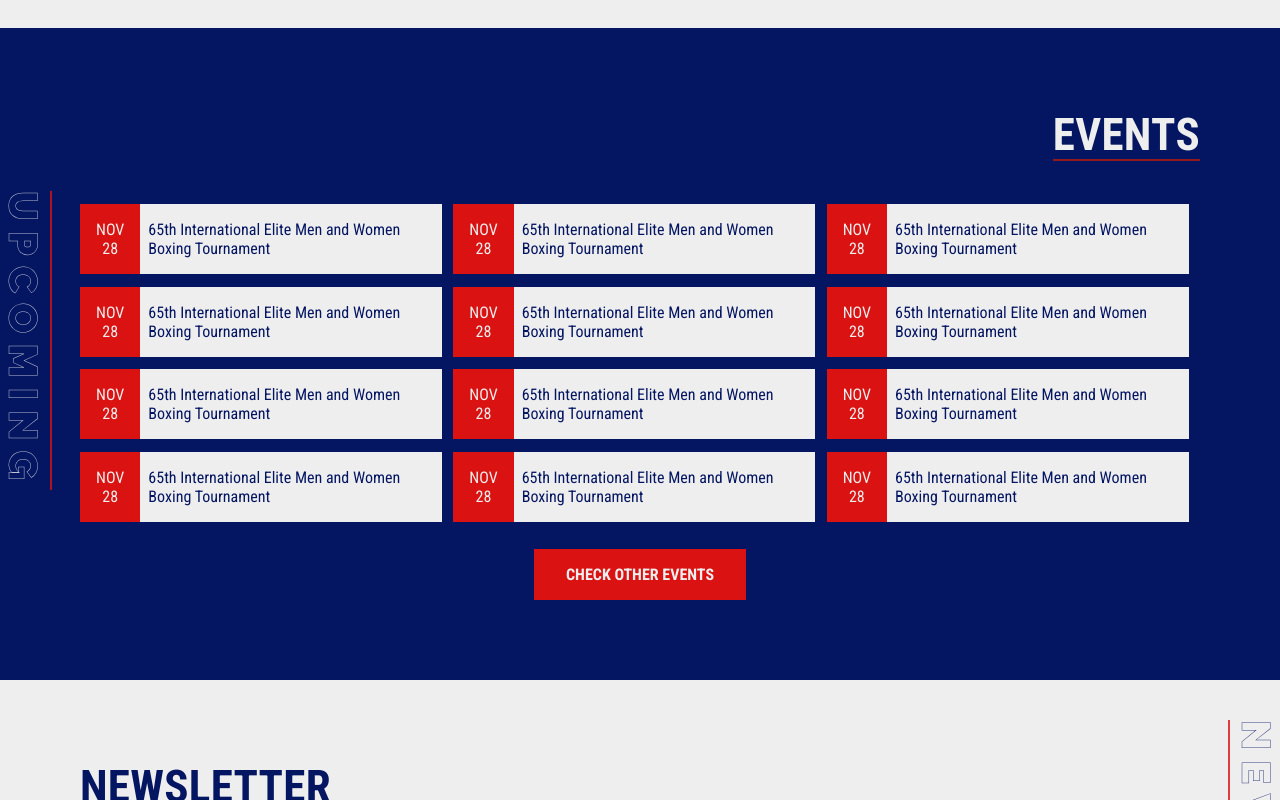
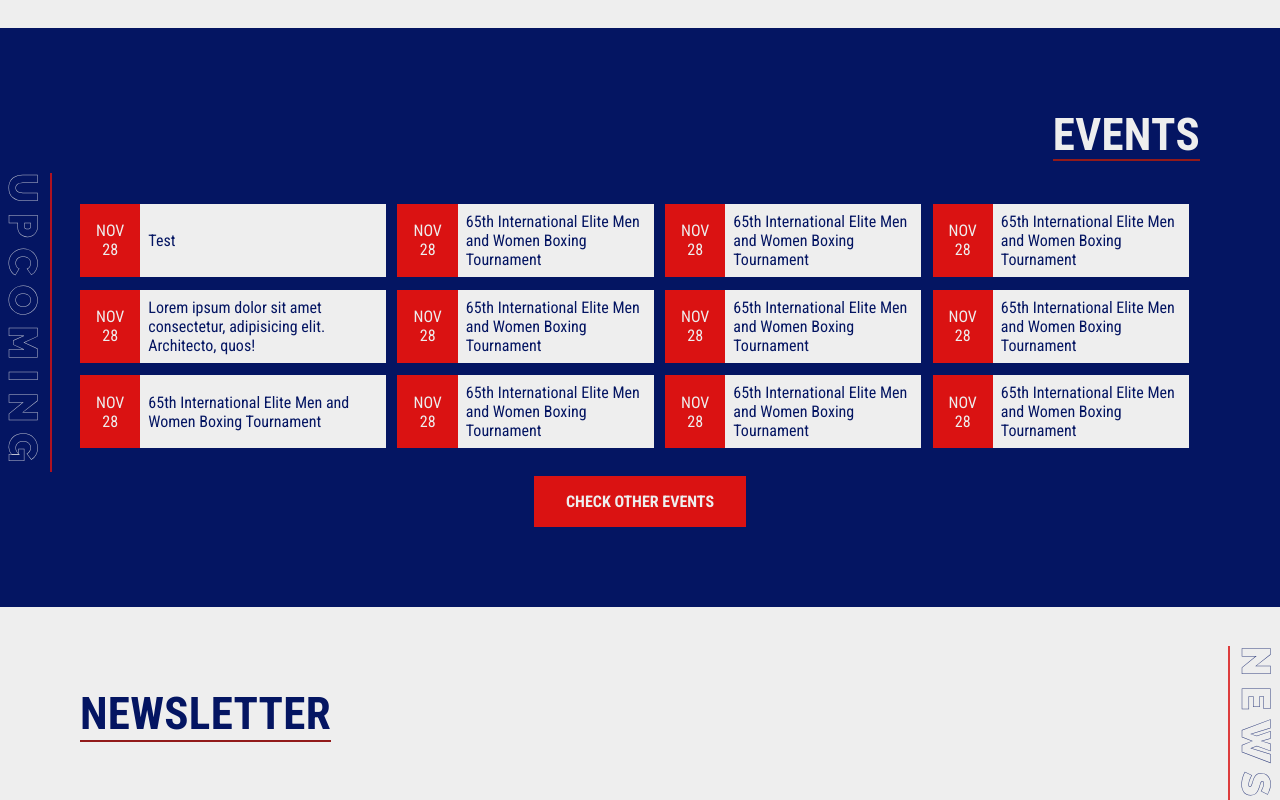
Before and after one commit to cieslinho/eubcboxing, a website: page index.html in a window 1280 px wide. Shown: the part 2550-3350 px from the top of the page. Drawn offline with nearby package versions, Linux system fonts and the light colour scheme.

Commit message:
fixed news__card-bottom width, fixed events display

```diff
--- a/index.html
+++ b/index.html
@@ -331,7 +331,7 @@
                                 <p class="news__card-category">featured</p>
                             </div>
                             <div class="news__card-bottom">
-                                <p class="news__card-title">Circular dedicated to the upcoming EUBC Elite..</p>
+                                <p class="news__card-title">Test..</p>
                                 <p class="news__card-date">09 September 2022</p>
                             </div>
                         </a>
@@ -366,7 +366,7 @@
                                 <p class="events__box-month">nov</p>
                                 <p class="events__box-day">28</p>
                             </div>
-                            <p class="events__box-text">65th International Elite Men and Women Boxing Tournament
+                            <p class="events__box-text">Test
                             </p>
                         </a>
                         <a href="event.html" class="events__box-card">
@@ -374,7 +374,8 @@
                                 <p class="events__box-month">nov</p>
                                 <p class="events__box-day">28</p>
                             </div>
-                            <p class="events__box-text">65th International Elite Men and Women Boxing Tournament
+                            <p class="events__box-text">Lorem ipsum dolor sit amet consectetur, adipisicing elit.
+                                Architecto, quos!
                             </p>
                         </a>
                         <a href="event.html" class="events__box-card">
--- a/src/sass/main.scss
+++ b/src/sass/main.scss
@@ -586,7 +586,9 @@ body {
 		align-items: flex-start;
 		justify-content: flex-end;
 		min-height: 350px;
+		min-width: 240px;
 		max-width: 275px;
+		width: 100%;
 		overflow: hidden;
 		border-radius: 5px;
 		box-shadow: 0 0px 5px var(--black);
@@ -626,7 +628,11 @@ body {
 			z-index: 5;
 		}
 		&-bottom {
+			display: flex;
+			flex-direction: column;
+			justify-content: space-between;
 			padding: 0.5em;
+			width: 100%;
 			color: var(--navy);
 			background-color: var(--white);
 			z-index: 10;
@@ -634,6 +640,7 @@ body {
 			opacity: 0;
 			visibility: hidden;
 			transition: opacity 0.3s, transform 0.5s;
+			min-height: 100px;
 		}
 		&-title {
 			font-size: 1.9rem;
@@ -677,7 +684,6 @@ body {
 	&__boxes {
 		display: flex;
 		flex-direction: column;
-		align-items: center;
 		justify-content: center;
 		&-calendar {
 			margin-bottom: 1.3em;
@@ -689,8 +695,6 @@ body {
 	&__box {
 		display: flex;
 		flex-direction: column;
-		align-items: flex-start;
-
 		&-card {
 			display: flex;
 			align-items: stretch;
@@ -720,11 +724,11 @@ body {
 			transition: background-color 0.3s, color 0.3s;
 		}
 		&-text {
+			padding: 0.5em;
+			align-self: center;
+			width: 100%;
 			color: var(--navy);
-			margin: auto;
-			padding: 0.5em;
 			transition: color 0.3s;
-			// width: 100%;
 		}
 	}
 	&__btn {
@@ -1714,8 +1718,15 @@ body {
 		}
 	}
 	.events {
+		&__boxes {
+			flex-direction: row;
+		}
 		&__box {
-			flex-direction: row;
+			display: grid;
+			grid-template-columns: 1fr;
+			grid-template-rows: repeat(3, 1fr);
+			grid-column-gap: 0px;
+			grid-row-gap: 0px;
 			&-card {
 				margin: 0.4em 0.7em 0.4em 0;
 			}
```
Also changed, not shown: dist/css/main.min.css, 1 other file.
